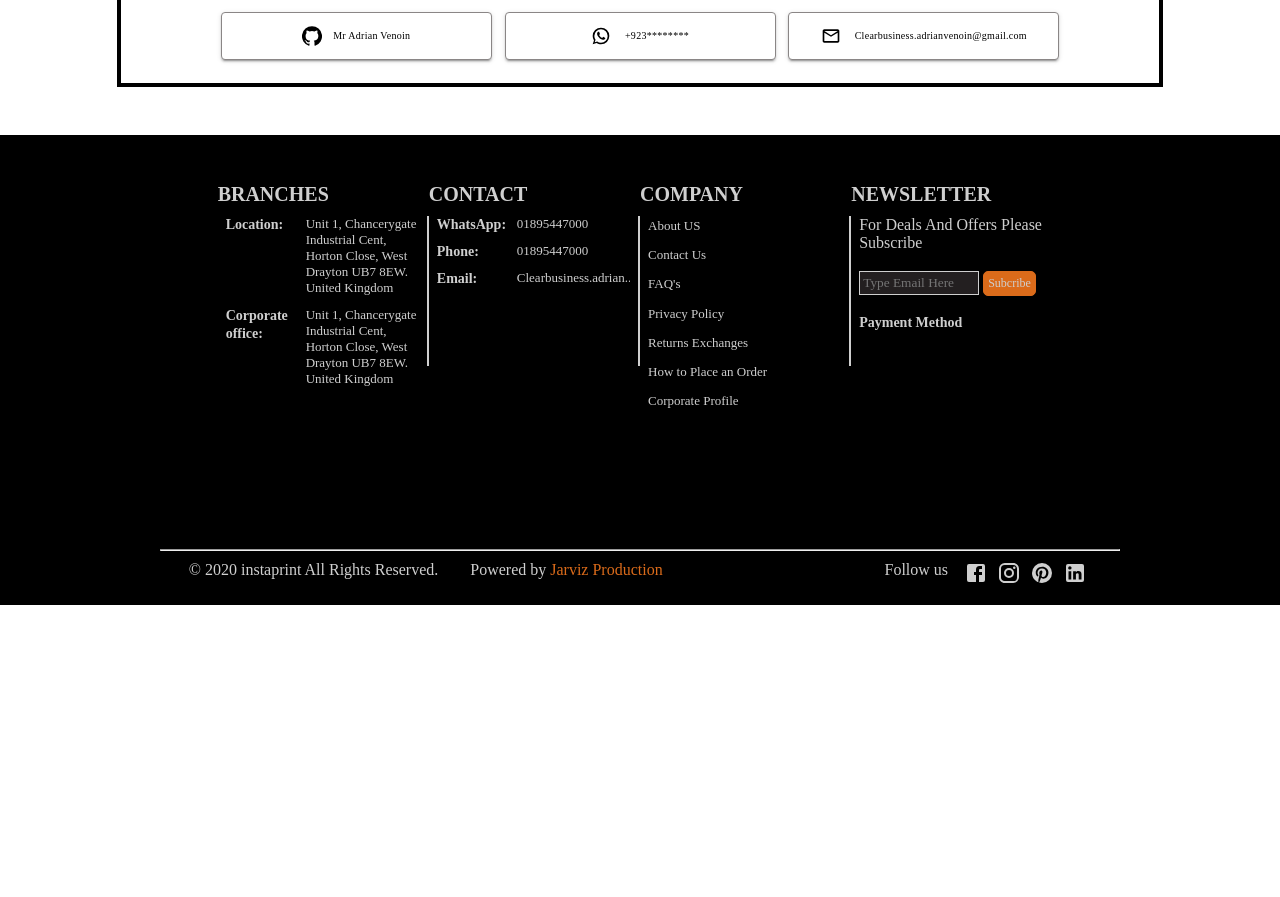
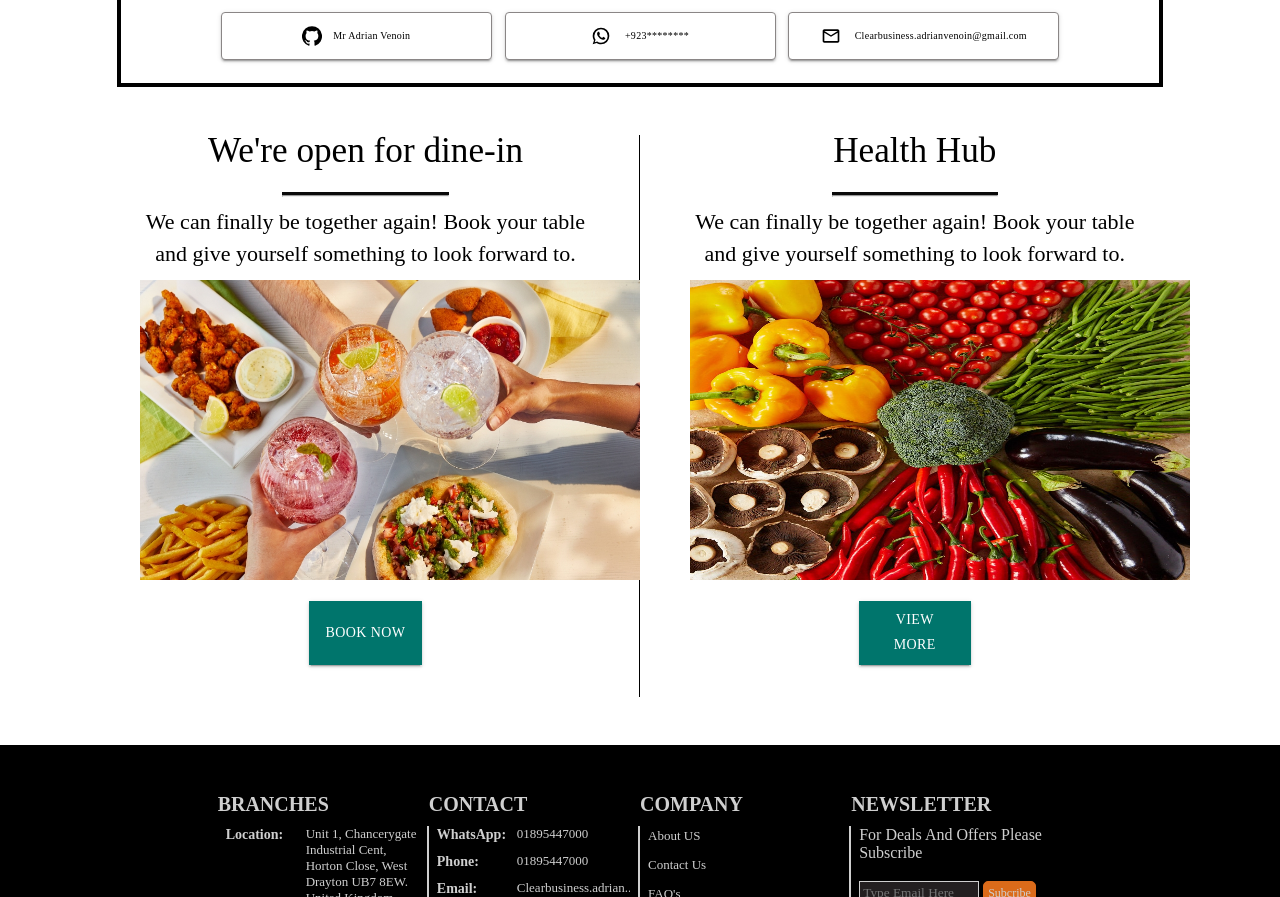
Before and after one commit to JunaidLatif4/Italian-Restaurant, a React (Create React App) app: page /contact in a window 1280 px wide. Shown: the part 640-1537 px from the top of the page. Before the commit the page ends 1245 px from the top, so only its background shows below. Built offline with nearby package versions, Linux system fonts and the light colour scheme.

Commit message:
Section-2 Added

```diff
--- a/src/App.jsx
+++ b/src/App.jsx
@@ -5,6 +5,7 @@ import Header from './Components/Header'
 import Slider from './Components/Slider'
 import Contact from './Components/Contact'
 import Footer from './Components/Footer'
+import Body from './Components/Body'
 
 import './App.scss'
 
@@ -19,6 +20,7 @@ const App = ()=>{
         <Route path="/about" component={Contact} />
         <Route path="/contact" component={Contact} />
       </Switch>
+      <Body/>
       <Footer/>
     </>
   )
--- a/src/Components/Body.jsx
+++ b/src/Components/Body.jsx
@@ -1,49 +1,76 @@
 import React from 'react'
 import './CSS/Body.scss'
-import img1 from '../img/img-1.jpg'
-import img2 from '../img/img-2.jpg'
+
 
 import { makeStyles } from '@material-ui/core/styles';
 import Button from '@material-ui/core/Button';
 
+import img1 from '../img/img-1.jpg'
+import img2 from '../img/img-2.jpg'
+
+const Style = makeStyles({
+    btn: {
+        display: "flex",
+      margin: "auto",
+      borderRadius: 0,
+      width: "25%",
+      background: "#00756c",
+      height: "4rem",
+      color: "#fff",
+      position: "relative",
+    },
+  });
+
+const Body = () => {
+    const classes = Style();
+    return (
+        <>
+            <div className="main_body">
+                <div className="box_1">
+                    <div className="box_1_heading">
+                        <h3 className="box_1_title">
+                            We're open for dine-in
+                        </h3>
+                    </div>
+                    <div className="box_1_hr"><hr /></div>
+                    <p className="box_1_para">
+
+                        We can finally be together again! Book your table and give yourself something to look forward to.
 
 
-const Body = () => {
-    return (
-        <>
+                    </p>
+                    <img src={img1} alt="Error" className="box_1_img" />
+                    <Button className={classes.btn} variant="contained" color="primary">
+                        Book now
+                    </Button>
+                    <div className="bottom"></div>
 
-        <div className="main_body">
-            <div className="body_grid">
-                <div className="body_grid_1">
-                    <div className="grid_1_heading">
-                        <h1 className="grid_1">
-                            We're open for dine-in
-                        </h1>
-                        <hr className="hr_1" />
-                        <p className="grid_1_para">We can finally be together again! Book your table and give yourself something to look forward to.</p>
-                        <img className="grid_1_img" src={img1} alt="Error" />
-                        <Button variant="contained" color="primary">
-                        Book now
-                        </Button>
+
+
+                </div>
+
+                <div className="box_2">
+                    <div className="box_2_heading">
+                        <h3 className="box_2_title">
+                            Health Hub
+                        </h3>
                     </div>
+                    <div className="box_2_hr"><hr /></div>
+                    <p className="box_2_para">
+
+
+                    We can finally be together again! Book your table and give yourself something to look forward to.
+
+
+                    </p>
+                    <img src={img2} alt="Error" className="box_2_img" />
+                    <Button className={classes.btn} variant="contained" color="primary">
+                        View more
+                    </Button>
+                <div className="bottom"></div>
                 </div>
-                <div className="body_grid_2">
-                    <div className="grid_2_heading">
-                        <h1 className="grid_2">
-                            Health Hub
-                        </h1>
-                        <hr className="hr_1" />
-                        <p className="grid_1_para">We can finally be together again! Book your table and give yourself something to look forward to.</p>
-                        <img className="grid_1_img" src={img2} alt="Error" />
-                        <Button variant="contained" color="primary">
-                        View more
-                        </Button>
-                    </div>
-                </div>
+
             </div>
-
-        </div>
-
         </>
     )
 }
--- a/src/Components/CSS/Body.scss
+++ b/src/Components/CSS/Body.scss
@@ -1,46 +1,146 @@
 *{
     margin: 0;
     padding: 0;
-
 }
 
 .main_body{
+    margin: 3rem 0;
     display: flex;
+    flex-direction: row;
     align-items: center;
     justify-content: center;
-    margin: 45px 300px;
-    .body_grid{
-        display: grid;
-        grid-template-columns:500px 500px;
-        grid-gap: 100px;
-        align-items: center;
-    justify-content: center;
-    }
-    .body_grid_1{
-        display: flex;
-        align-items: center;
-        justify-content: center;
-    }
-    .body_grid_heading{
+    .box_1{
+        width: 700px;
+        border-right: 1px solid black;
+        padding-right: 3rem;
+        line-height: 2rem;
+        @media screen and (max-width:1560px) {
+            width: 580px; ;
 
-    align-items: center;
-    justify-content: center;
+          }
+        @media screen and (max-width:1300px) {
+            width: 500px; ;
+
+          }
+          @media screen and (max-width:1140px) {
+            width: 400px;
+
+          }
 
     }
-    .hr_1{
-        height: 1px;
-        color: black;
-        background-color: black;
-        margin-bottom: 15px;
-        width: 158px;
+    .box_1_title{
+        font-size: 2.2em;
+        font-weight: 400;
+        margin-bottom: 25px;
+        text-align: center;
+        @media screen and (max-width:1140px) {
+            font-size: 1.95em;
+
+          }
     }
-    .grid_1_para{
-        display: block;
-        margin-bottom: 15px;
+.box_1_hr{
+    width: 10.4rem;
+    margin: 9px auto;
+    border-top: 3px solid #0a0a0a;
+}
+.box_1_para{
+    margin-bottom: 10px;
+    text-align: center;
+    font-size: 22px;
+    @media screen and (max-width:1140px) {
+        font-size: 15px;
+
+      }
+
+
+}
+.box_1_img{
+    height: 400px;
+    width: 650px;
+    margin-bottom: 10px;
+    @media screen and (max-width:1560px) {
+        width: 570px;
+
+      }
+    @media screen and (max-width:1300px) {
+        width: 500px;
+        height: 300px;
+
+      }
+    @media screen and (max-width:1140px) {
+        width: 400px;
+
+      }
+}
+.bottom{
+    margin: 2rem 2rem;
+}
+
+.box_2{
+
+        width: 700px;
+        padding-left: 3.1rem;
+        line-height: 2rem;
+        @media screen and (max-width:1560px) {
+            width: 580px; ;
+
+          }
+        @media screen and (max-width:1300px) {
+            width: 500px; ;
+
+          }
+          @media screen and (max-width:1140px) {
+            width: 400px;
+
+          }
+
+
+    .box_2_title{
+      font-size: 2.2em;
+      font-weight: 400;
+        margin-bottom: 25px;
+        text-align: center;
+        @media screen and (max-width:1140px) {
+            font-size: 1.95em;
+
+          }
     }
-    .grid_1_img{
-        height: 350px;
-        width: 550px;
-        margin-bottom: 10px;
+.box_2_hr{
+ width: 10.4rem;
+    margin: 9px auto;
+    border-top: 3px solid #0a0a0a;
+}
+.box_2_para{
+    margin-bottom: 10px;
+    text-align: center;
+    font-size: 22px;
+    @media screen and (max-width:1140px) {
+        font-size: 15px;
+
+      }
+
+}
+.box_2_img{
+    height: 400px;
+    width: 650px;
+    margin-bottom: 10px;
+    @media screen and (max-width:1560px) {
+        width: 570px;
+
     }
+    @media screen and (max-width:1300px) {
+        width: 500px;
+        height: 300px;
+
+      }
+    @media screen and (max-width:1140px) {
+        width: 400px;
+
+      }
 }
+.bottom{
+    margin: 2rem 2rem;
+}
+}
+
+}
```
